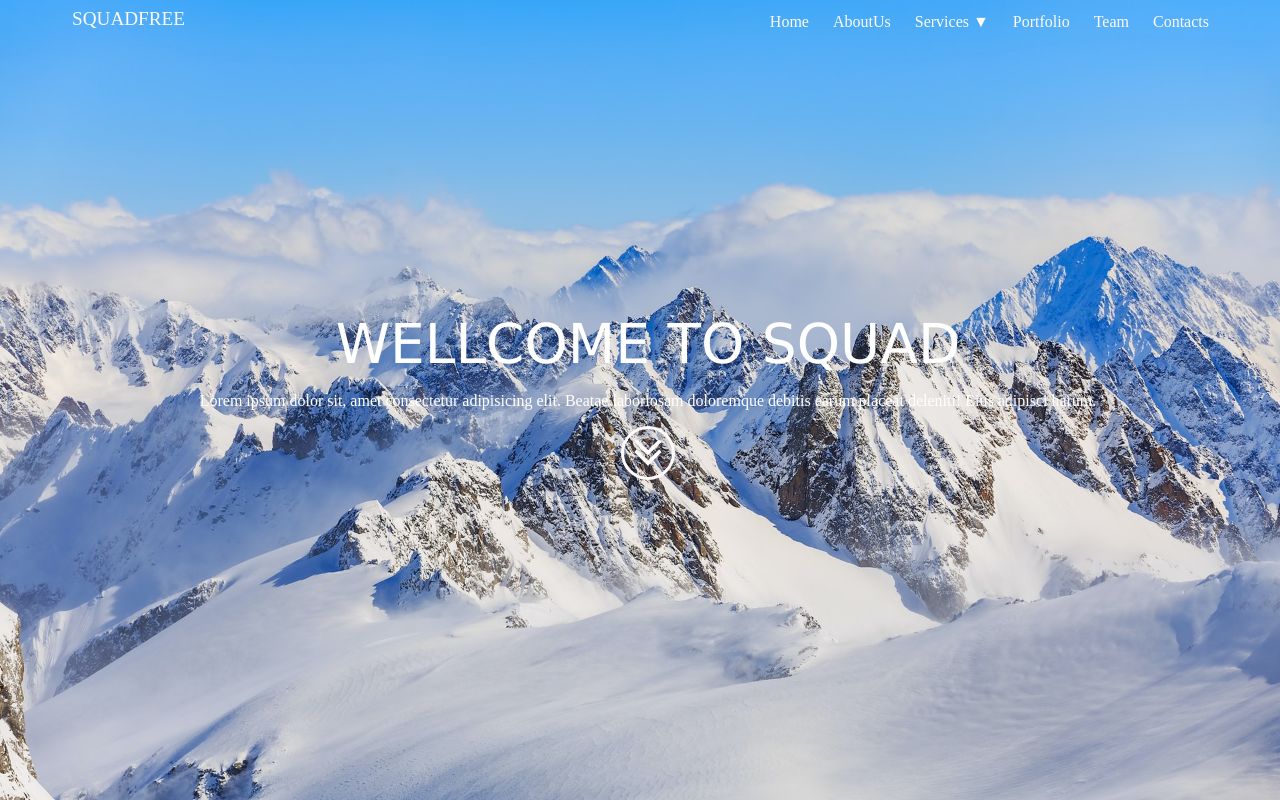
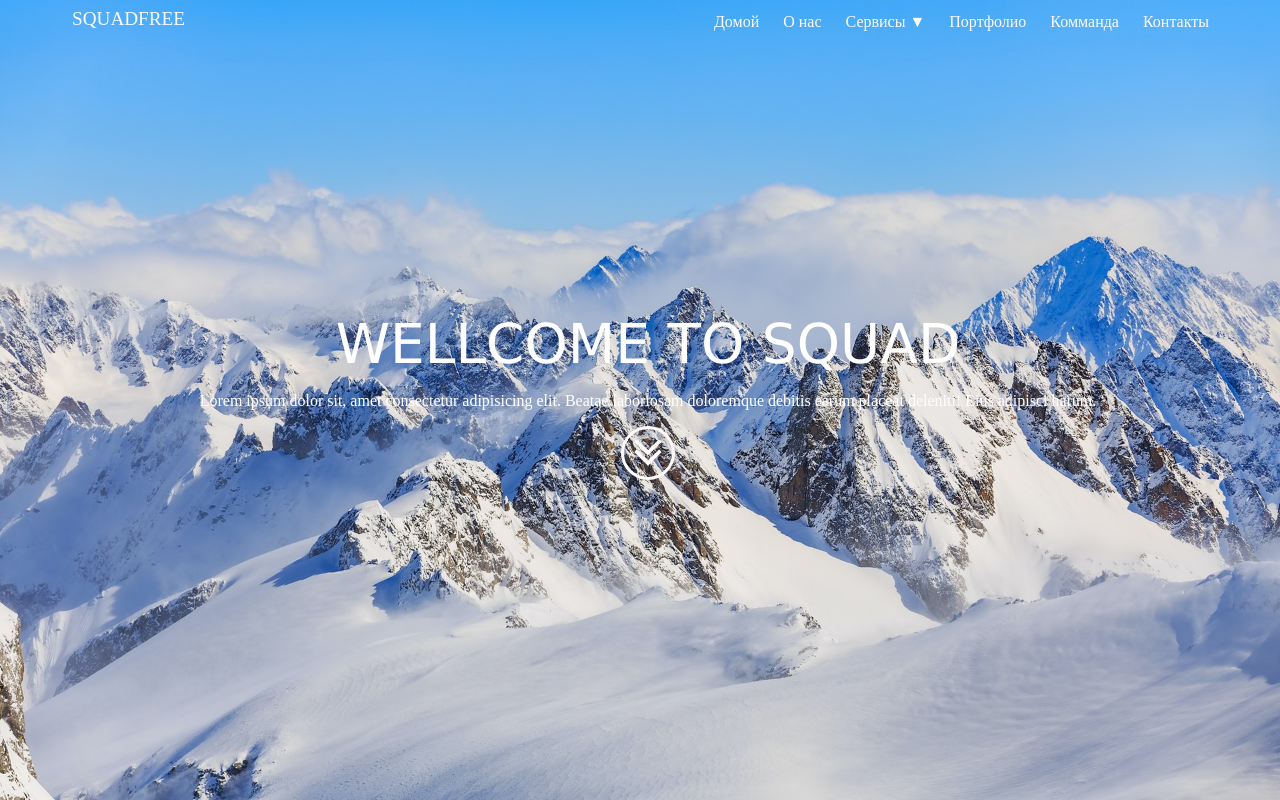
Before and after one commit to DenRainmen/myPetProject, a plain HTML site: page index.html in a window 1280 px wide. Drawn offline with Linux system fonts and the light colour scheme.

Commit message:
Поменял названия в меню на русские

```diff
--- a/index.html
+++ b/index.html
@@ -17,12 +17,12 @@
 
         <div class="navbar-menu">
           <ul>
-            <li><a href="#">Home</a></li>
-            <li><a href="#">AboutUs</a></li>
-            <li><a href="#">Services &#9660;</a></li>
-            <li><a href="#">Portfolio</a></li>
-            <li><a href="#">Team</a></li>
-            <li><a href="#">Contacts</a></li>
+            <li><a href="#">Домой</a></li>
+            <li><a href="#">О нас</a></li>
+            <li><a href="#">Сервисы &#9660;</a></li>
+            <li><a href="#">Портфолио</a></li>
+            <li><a href="#">Комманда</a></li>
+            <li><a href="#">Контакты</a></li>
 
           </ul>
         </div>
```
